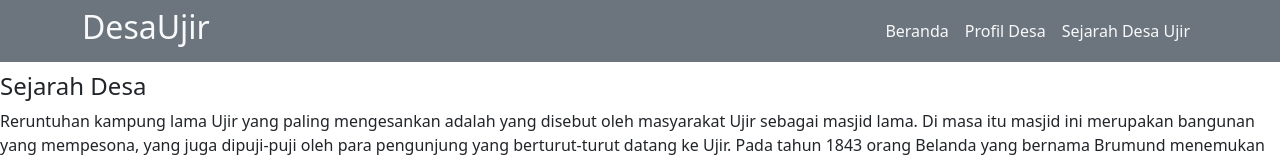
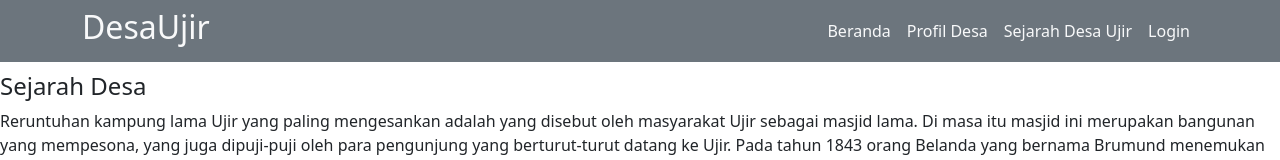
Before and after one commit to Subhanboleboly/Ujirr, a plain HTML site: page halaman/sejarah.html in a window 1280 px wide. Shown: the top 160 px of the page. Drawn offline with nearby package versions, Linux system fonts and the light colour scheme; files that its build step writes are made by us from their sources.

Commit message:
Update sejarah.html

```diff
--- a/halaman/sejarah.html
+++ b/halaman/sejarah.html
@@ -28,6 +28,9 @@
           <li class="nav-item">
             <a class="nav-link text-light" href="sejarah.html">Sejarah Desa Ujir</a>
           </li>
+          <li class="nav-item">
+            <a class="nav-link text-light" href="login/login.html">Login</a>
+          </li>
         </ul>
       </div>
     </div>
```
